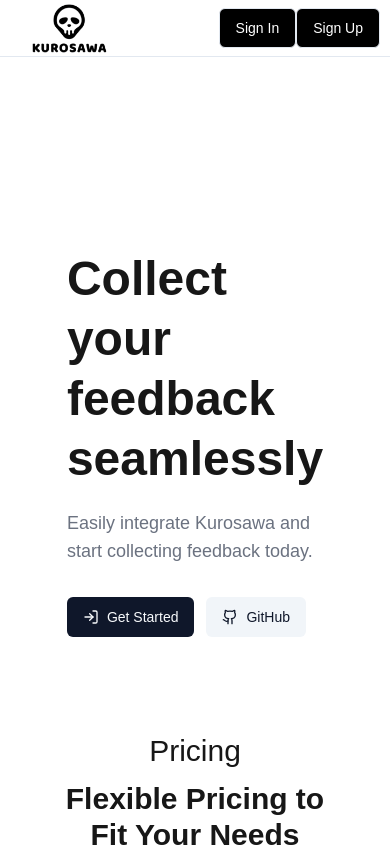
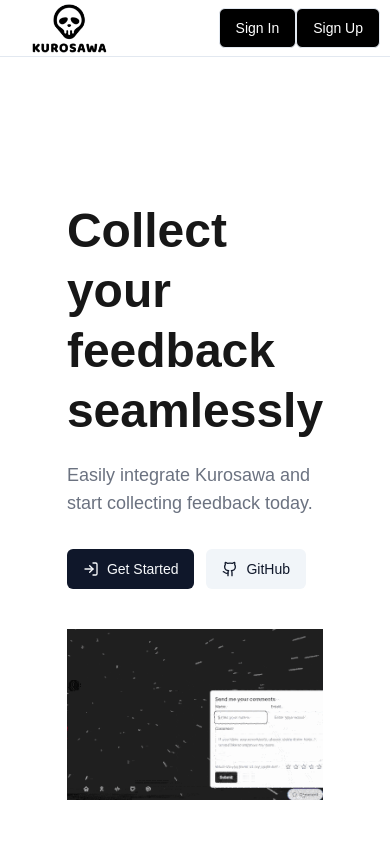
Before and after one commit to ppppppsmash/saasxxx, a Next.js app: page / in a window 390 px wide. Shown: the top 847 px of the page. Built offline with nearby package versions, Linux system fonts and the light colour scheme; no server answers.

Commit message:
feat: update hero section layout and add responsive design

```diff
--- a/app/landing-page/hero.tsx
+++ b/app/landing-page/hero.tsx
@@ -1,4 +1,6 @@
 import Link from 'next/link';
+import Image from 'next/image';
+
 import {
   SignUpButton,
   SignedIn,
@@ -11,8 +13,9 @@
 const Hero = () => {
   return (
     <section className="grow">
-      <div className="container mx-auto px-4 my-24">
-        <div className="max-w-sm mb-8">
+      <div className="container mx-auto px-4 mt-12 mb-24 flex flex-col md:flex-row">
+        <div className="flex flex-col max-w-sm justify-center">
+          <div className="mb-8">
             <h1 className="mb-5 text-5xl font-extrabold leading-tight">Collect your feedback seamlessly</h1>
             <p className="text-gray-500 text-lg">Easily integrate Kurosawa and start collecting feedback today.</p>
           </div>
@@ -40,6 +43,18 @@
             </SignedIn>
           </div>
         </div>
+
+        <div className="flex-1 md:mt-2 mt-10">
+          <Image
+            src="/images/demo.gif"
+            alt="demo"
+            layout={"responsive"}
+            width={175}
+            height={175}
+            unoptimized={true}
+          />
+        </div>
+      </div>
     </section>
   );
 }
```
Also changed, not shown: public/images/demo.gif (added). Lines whose indentation alone changed are shown as unchanged.
